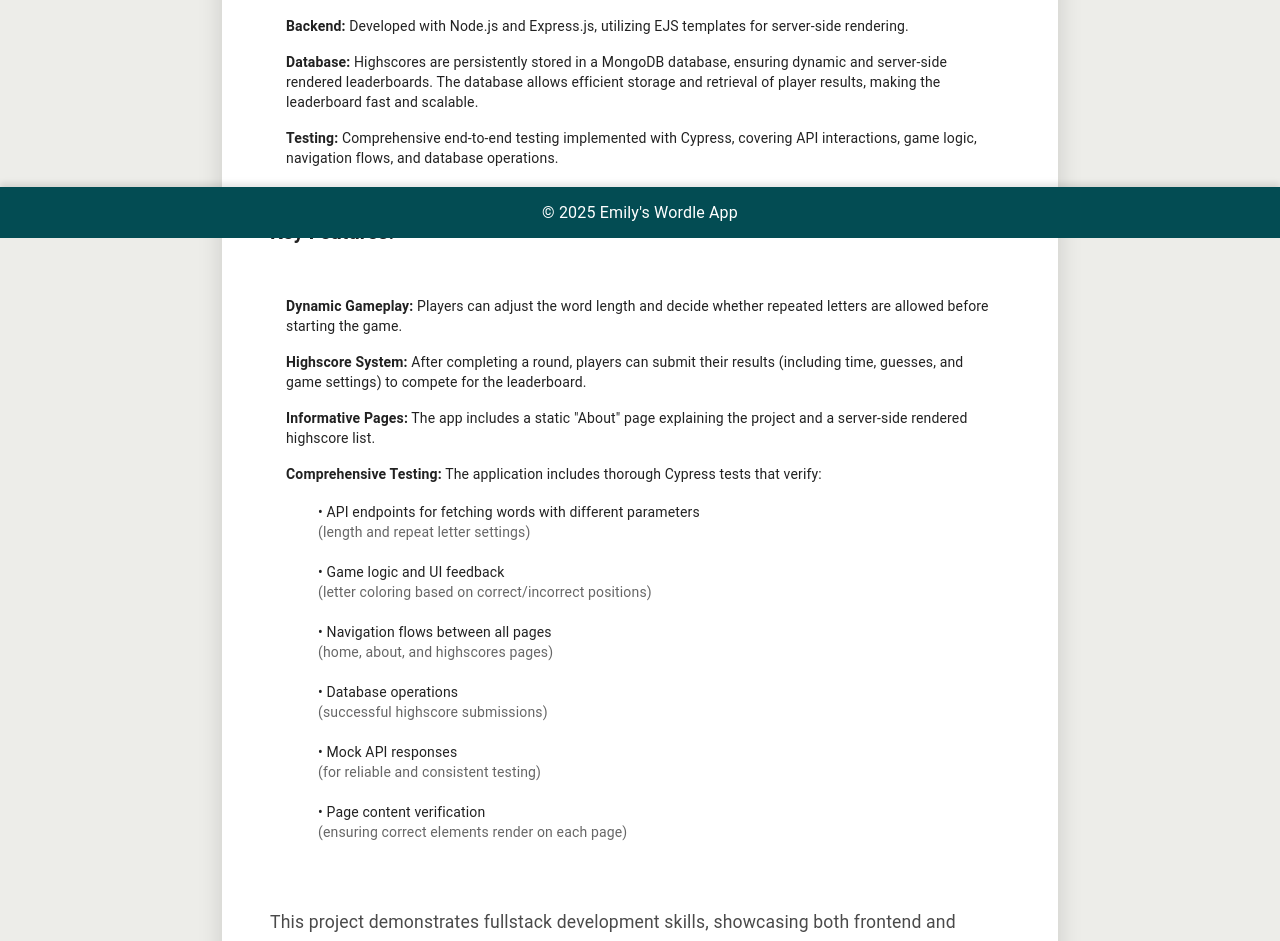
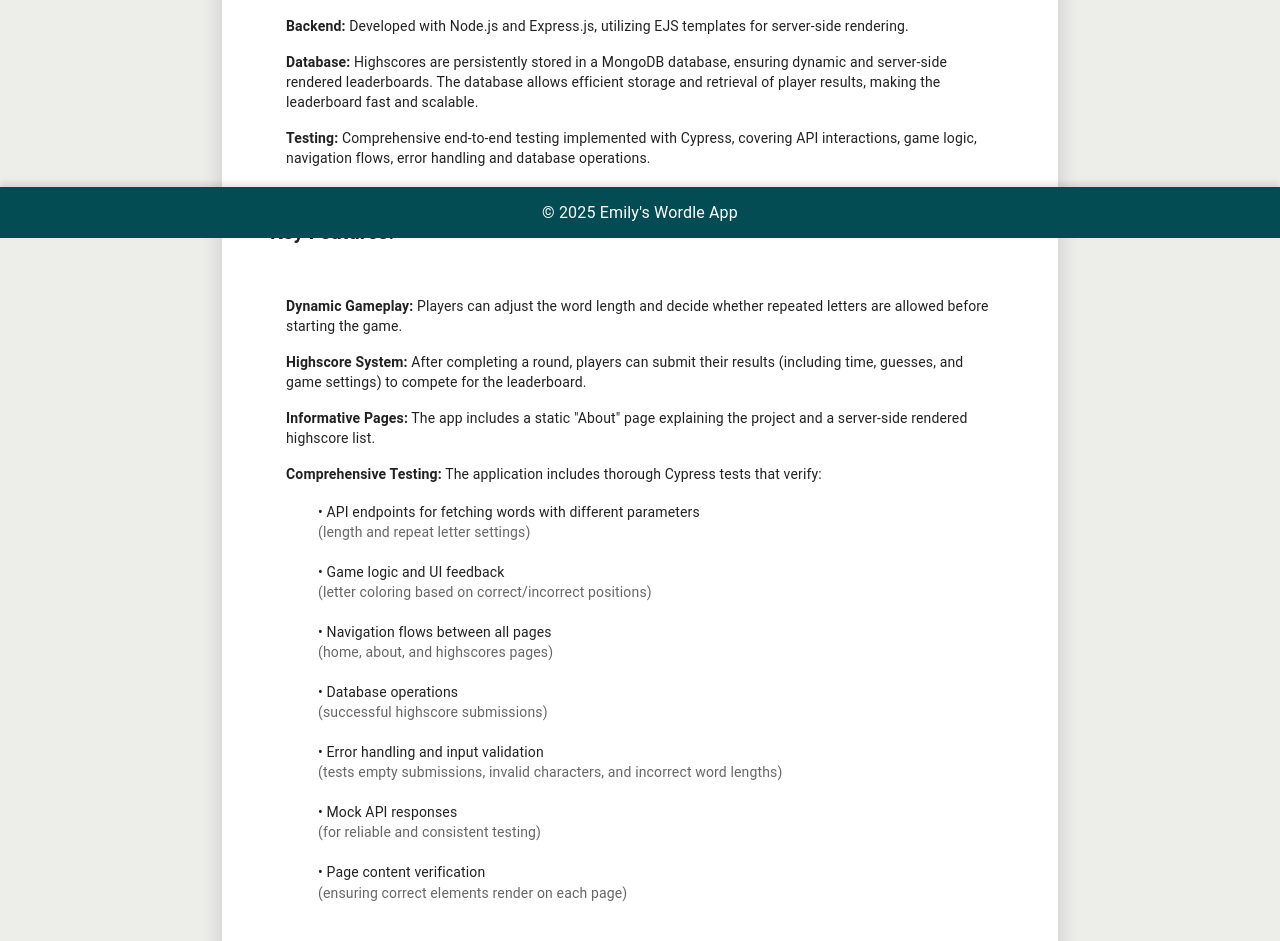
Before and after one commit to Emilyempa/Fullstack-Wordle, a React (Vite) app in the folder client/: page /about in a window 1280 px wide. Shown: the part 562-1503 px from the top of the page. Built offline with nearby package versions, Linux system fonts and the light colour scheme.

Commit message:
Update About page to include details on error handling and input validation tests

```diff
--- a/client/src/pages/About.jsx
+++ b/client/src/pages/About.jsx
@@ -118,7 +118,7 @@ function About() {
                   <>
                     <b>Testing:</b> Comprehensive end-to-end testing implemented
                     with Cypress, covering API interactions, game logic,
-                    navigation flows, and database operations.
+                    navigation flows, error handling and database operations.
                   </>
                 }
               />
@@ -195,6 +195,12 @@ function About() {
                       </ListItem>
                       <ListItem>
                         <ListItemText
+                          primary="• Error handling and input validation"
+                          secondary="(tests empty submissions, invalid characters, and incorrect word lengths)"
+                        />
+                      </ListItem>
+                      <ListItem>
+                        <ListItemText
                           primary="• Mock API responses"
                           secondary="(for reliable and consistent testing)"
                         />
```
